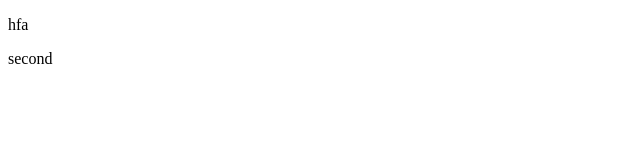
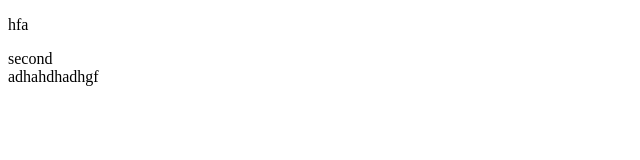
Before and after one commit to simplynightmare/oop_lab1, a plain HTML site: page index.html in a window 1280 px wide. Shown: the whole page, without its empty margins (0-640 px from the left). Drawn offline with Linux system fonts and the light colour scheme.

Commit message:
Test
test

```diff
--- a/index.html
+++ b/index.html
@@ -12,3 +12,5 @@
 <section><span>second</span></section>
 </body>
 </html>
+
+adhahdhadhgf
```
